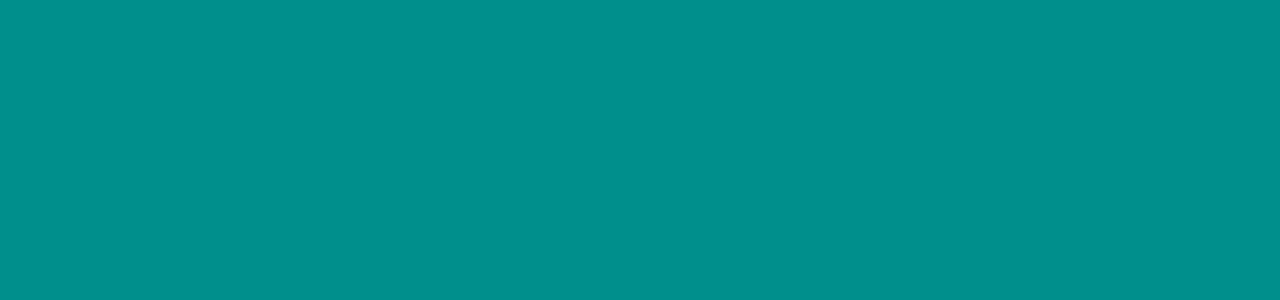
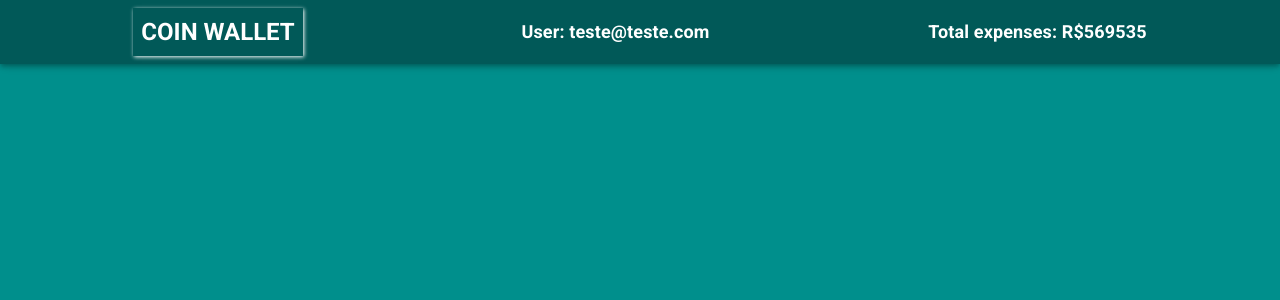
Before and after one commit to manoelVLima/Coin-wallet-App, a React (Create React App) app: page /cateira in a window 1280 px wide. Before the commit this address had no page. Shown: the top 300 px of the page. Built offline with nearby package versions, Linux system fonts and the light colour scheme.

Commit message:
Iniciando a página da carteira

```diff
--- a/public/index.html
+++ b/public/index.html
@@ -24,6 +24,9 @@
       work correctly both with client-side routing and a non-root public URL.
       Learn how to configure a non-root public URL by running `npm run build`.
     -->
+    <link rel="preconnect" href="https://fonts.googleapis.com">
+    <link rel="preconnect" href="https://fonts.gstatic.com" crossorigin>
+    <link href="https://fonts.googleapis.com/css2?family=Titan+One&display=swap" rel="stylesheet">
     <link
       rel="stylesheet"
       href="https://fonts.googleapis.com/css?family=Roboto:300,400,500,700&display=swap"
@@ -33,6 +36,10 @@
         font-family: 'Roboto', sans-serif;
       }
       html {
+        background-color: #008F8C;
+        font-size: 62.5%;
+      }
+      #root {
         background-color: #008F8C;
       }
     </style>
--- a/src/App.js
+++ b/src/App.js
@@ -1,10 +1,12 @@
 import {Routes, Route} from 'react-router-dom';
 import Login from './pages/Login';
+import Wallet from './pages/Wallet';
 
 function App() {
   return (
     <Routes>
       <Route path="/" element={<Login />} />
+      <Route path="/cateira" element={<Wallet />} />
     </Routes>
 
   )
--- /dev/null
+++ b/src/components/Header.jsx
@@ -0,0 +1,25 @@
+import { AppBar, Box, Typography } from '@mui/material'
+import React from 'react'
+import { StyledToolBar } from '../styles/Header'
+function Header() {
+  return (
+    <Box sx={{ flexGrow: 1, }}>
+      <AppBar sx={{background:'#015958'}} >
+        <StyledToolBar>
+          <Typography p={1} sx={{display: { xs: 'none', sm:'block'}}} boxShadow='1px 1px 4px' variant="h5" fontWeight='600' fontSize='2.4rem'>
+            COIN WALLET
+          </Typography>
+          <Typography variant="h6" fontWeight='600' fontSize='1.8rem'>
+            User: teste@teste.com
+          </Typography>
+          <Typography variant="h6" fontWeight='600' fontSize='1.8rem'>
+            Total expenses: R$569535
+          </Typography>
+
+        </StyledToolBar>
+      </AppBar>
+    </Box>
+  )
+}
+
+export default Header
--- a/src/pages/Login.jsx
+++ b/src/pages/Login.jsx
@@ -6,13 +6,16 @@ import { useDispatch } from 'react-redux';
 import { StyledImg, StyledPaper } from '../styles/Login';
 import logo from './Coin-wallet.jpg'
 import { getLogin } from '../redux/actions/actions';
+import { useNavigate } from 'react-router-dom';
 
 function Login() {
+
   const [user , setUser] = useState({
     email: '',
     password: '',
   });
   const dispatch = useDispatch();
+  const navigate = useNavigate();
 
   const handleChange = (event) => {
     setUser({...user, [event.target.name]: event.target.value})
@@ -22,6 +25,7 @@ function Login() {
     dispatch(getLogin(user))
 
     setUser({})
+    navigate('/cateira')
   }
 
   return (
--- a/src/pages/Wallet.jsx
+++ b/src/pages/Wallet.jsx
@@ -0,0 +1,19 @@
+import { Container } from '@mui/material';
+import React from 'react'
+import Header from '../components/Header';
+
+function Wallet() {
+  return (
+    <Container sx={{
+      fontFamily: 'Titan One, cursive',
+      width: '80vw',
+      background: 'red',
+      marginTop: 2
+    }}>
+      <Header />
+
+    </Container>
+  )
+}
+
+export default Wallet;
--- a/src/redux/actions/actions.jsx
+++ b/src/redux/actions/actions.jsx
@@ -1,6 +1,6 @@
 import actionsTypes from "./actionsType"
 
-export const getLogin = (user) => ({
+export const getLogin = ({email, password}) => ({
   type: actionsTypes.LOGIN,
-  user,
+  email,
 })
--- a/src/redux/reducers/user.jsx
+++ b/src/redux/reducers/user.jsx
@@ -7,6 +7,7 @@ const userReducer = (state=INITIAL_STATE, action) => {
   switch(action.type) {
     case actionsTypes.LOGIN: return {
       ...state,
+      email: action.email,
 
     }
     default: return state;
--- /dev/null
+++ b/src/styles/Header.jsx
@@ -0,0 +1,9 @@
+import { styled, Toolbar } from "@mui/material";
+
+export const StyledToolBar = styled(Toolbar)({
+  display: 'flex',
+  alignItems:'center',
+  justifyContent: 'space-around',
+  color:'white',
+  flexWrap: 'wrap',
+})
```
